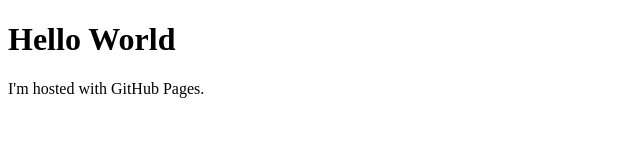
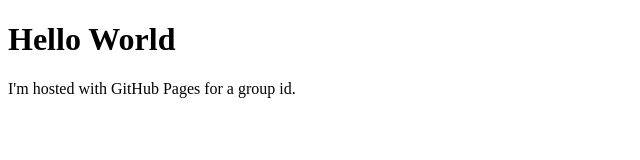
Before and after one commit to Deficuet/Deficuet.github.io, a plain HTML site: page index.html in a window 1280 px wide. Shown: the whole page, without its empty margins (0-640 px from the left). Drawn offline with Linux system fonts and the light colour scheme.

Commit message:
Update index.html

```diff
--- a/index.html
+++ b/index.html
@@ -2,6 +2,6 @@
 <html>
     <body>
         <h1>Hello World</h1>
-        <p>I'm hosted with GitHub Pages.</p>
+        <p>I'm hosted with GitHub Pages for a group id.</p>
     </body>
 </html>
```
